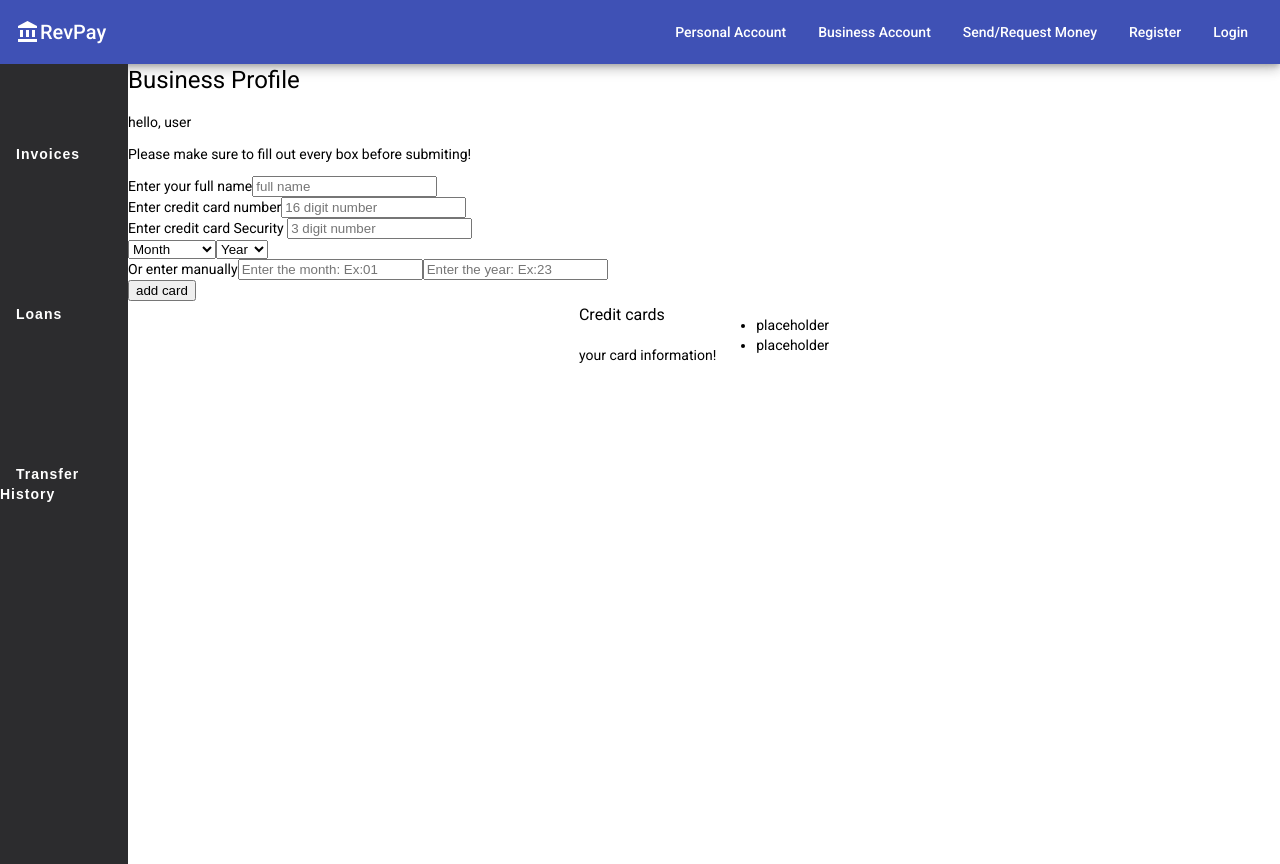
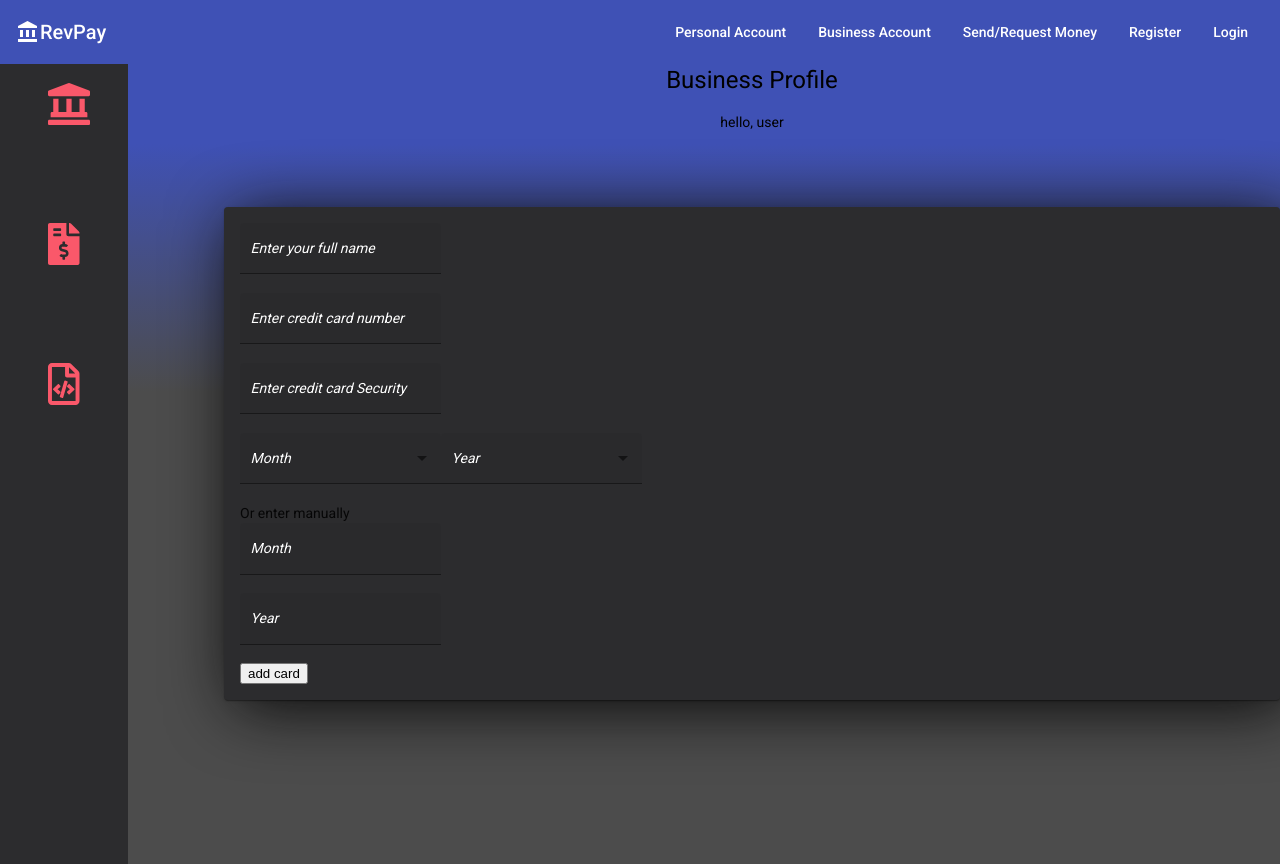
Before and after one commit to mdiazelt/RevPay-Banking-Project, an Angular app in the folder frontend/: page /business in a window 1280 px wide. Built offline with nearby package versions, Linux system fonts and the light colour scheme.

Commit message:
updated the HTML to better suite the CSS styling

```diff
--- a/frontend/src/app/components/business-account/business-account.component.html
+++ b/frontend/src/app/components/business-account/business-account.component.html
@@ -1,22 +1,32 @@
-<div class="business-account">
-    <div class="routerLinks">
+<body>
+    <div class="nav-container">
         <nav class="navclass">
             <ul class="navbar-nav-ul">
-                <li class="nav-item"><a class="nav-link" [routerLink]="['/business/send-invoices']"></a>
+                <li class="nav-item">
+                    <a class="nav-link" [routerLink]="['/placeholder']">
+                        <fa-icon class="fa-primary" [icon]="faLandmark"></fa-icon>
+                        <span class="link-text">Loans</span>
+                    </a>
+                </li>
+                <li class="nav-item">
+                    <a class="nav-link" [routerLink]="['/business/send-invoices']">
+                        <fa-icon class="fa-primary" [icon]="faFileInvoiceDollar"></fa-icon>
                         <span class="link-text">Invoices</span>
+                    </a>
                 </li>
-                <li class="nav-item"><a class="nav-link" [routerLink]="['/placeholder']"></a>
-                    <span class="link-text">Loans</span>
-                </li>
-                <li class="nav-item"><a class="nav-link" [routerLink]="['/placeholder']"></a>
+                <li class="nav-item">
+                    <a class="nav-link" [routerLink]="['/placeholder']">
+                        <fa-icon class="fa-primary" [icon]="faFileCode"></fa-icon>
                         <span class="link-text">Transfer History</span>
+                    </a>
                 </li>
                 <router-outlet></router-outlet>
             </ul>
         </nav>
     </div>
-    <div class="second-container">
-        <div>
+    <main>
+        <div class="container">
+            <div class="bus-header-div">
                 <header class="bus_header">
                     <h1>Business Profile</h1>
                     <p>hello, user</p>
@@ -24,88 +34,95 @@
             </div>
 
             <div class="credit_info_text">
-            <header class="credit_text">
-                <p>Please make sure to fill out every box before submiting!</p>
-            </header>
-            <div class="container">
+                <div class="container-fields">
+                    <mat-card class="card-template">
                         <form>
                             <div class="input-fields">
-                        <label for="credit_name">Enter your full name</label>
-                        <input type="text" name="text" id="credit_name" placeholder="full name">
+                                <mat-form-field class="mat-fields" appearance="fill">
+                                    <mat-label for="credit_name">Enter your full name</mat-label>
+                                    <input class="input-texts" matInput type="text" name="text" id="credit_name">
+                                </mat-form-field>
                             </div>
 
                             <div class="input-fields">
-                        <label for="credit_number">Enter credit card number</label>
-                        <input type="text" id="credit_number" placeholder="16 digit number" maxlength="16"
+                                <mat-form-field class="mat-fields" appearance="fill">
+                                    <mat-label for="credit_number">Enter credit card number</mat-label>
+                                    <input class="input-texts" matInput type="text" id="credit_number" maxlength="16"
                                         (keypress)="numbersOnly($event)">
+                                </mat-form-field>
                             </div>
 
                             <div class="input-fields">
-                        <label for="pwd">Enter credit card Security </label>
-                        <input type="password" name="pwd" id="pwd" placeholder="3 digit number" maxlength="3"
-                            pattern="\d{3}" (keypress)="numbersOnly($event)">
+                                <mat-form-field class="mat-fields" appearance="fill">
+                                    <mat-label for="pwd">Enter credit card Security </mat-label>
+                                    <input class="input-texts" matInput type="password" name="pwd" id="pwd"
+                                        maxlength="3" pattern="\d{3}" (keypress)="numbersOnly($event)">
+                                </mat-form-field>
                             </div>
 
                             <div class="expirary_date">
-                        <select name='expireMM' id='expireMM'>
-                            <option value=''>Month</option>
-                            <option value='01'>January</option>
-                            <option value='02'>February</option>
-                            <option value='03'>March</option>
-                            <option value='04'>April</option>
-                            <option value='05'>May</option>
-                            <option value='06'>June</option>
-                            <option value='07'>July</option>
-                            <option value='08'>August</option>
-                            <option value='09'>September</option>
-                            <option value='10'>October</option>
-                            <option value='11'>November</option>
-                            <option value='12'>December</option>
-                        </select>
-                        <select name='expireYY' id='expireYY'>
-                            <option value=''>Year</option>
-                            <option value='23'>2023</option>
-                            <option value='24'>2024</option>
-                            <option value='25'>2025</option>
-                            <option value='26'>2026</option>
-                            <option value='27'>2027</option>
-                            <option value='28'>2028</option>
-                            <option value='29'>2029</option>
-                        </select>
+                                <mat-form-field class="mat-fields" appearance="fill">
+                                    <mat-label>Month</mat-label>
+                                    <mat-select class="input-texts" name='expireMM' id='expireMM'>
+                                        <mat-option value='01'>January</mat-option>
+                                        <mat-option value='02'>February</mat-option>
+                                        <mat-option value='03'>March</mat-option>
+                                        <mat-option value='04'>April</mat-option>
+                                        <mat-option value='05'>May</mat-option>
+                                        <mat-option value='06'>June</mat-option>
+                                        <mat-option value='07'>July</mat-option>
+                                        <mat-option value='08'>August</mat-option>
+                                        <mat-option value='09'>September</mat-option>
+                                        <mat-option value='10'>October</mat-option>
+                                        <mat-option value='11'>November</mat-option>
+                                        <mat-option value='12'>December</mat-option>
+                                    </mat-select>
+                                </mat-form-field>
+                                <mat-form-field class="mat-fields" appearance="fill">
+                                    <mat-label value=''>Year</mat-label>
+                                    <mat-select class="input-texts" name='expireYY' id='expireYY'>
+                                        <mat-option value='23'>2023</mat-option>
+                                        <mat-option value='24'>2024</mat-option>
+                                        <mat-option value='25'>2025</mat-option>
+                                        <mat-option value='26'>2026</mat-option>
+                                        <mat-option value='27'>2027</mat-option>
+                                        <mat-option value='28'>2028</mat-option>
+                                        <mat-option value='29'>2029</mat-option>
+                                    </mat-select>
+                                </mat-form-field>
 
                                 <div class="input-expirary-fields">
+                                    <div>
                                         <label for="inputCard">Or enter manually</label>
-                            <input class="inputCard" type="text" name="expiry" id="expiry"
-                                placeholder="Enter the month: Ex:01" maxlength="2" pattern="(0[1-9]|1[0-2])"
+                                    </div>
+
+                                    <div class="input-fields">
+                                        <mat-form-field class="mat-fields" appearance="fill">
+                                            <mat-label>Month</mat-label>
+                                            <input class="input-texts" matInput type="text" name="expiry" id="expiry"
+                                                maxlength="2" pattern="(0[1-9]|1[0-2])"
                                                 (keypress)="numbersOnly($event)" />
-                            <input class="inputCard" type="text" name="expiry" id="expiry"
-                                placeholder="Enter the year: Ex:23" maxlength="2" (keypress)="numbersOnly($event)" />
+                                        </mat-form-field>
+                                    </div>
+
+
+                                    <div class="input-fields">
+                                        <mat-form-field class="mat-fields" appearance="fill">
+                                            <mat-label>Year</mat-label>
+                                            <input class="input-texts" matInput type="text" name="expiry" id="expiry"
+                                                maxlength="2" (keypress)="numbersOnly($event)" />
+                                        </mat-form-field>
+                                    </div>
+
                                 </div>
                             </div>
-
                             <div class="submit_button">
                                 <button>add card</button>
                             </div>
                         </form>
+                    </mat-card>
                 </div>
             </div>
         </div>
-    <div class="list_of_cards">
-        <header class="card_list_header">
-            <h3>
-                Credit cards
-            </h3>
-            <p>
-                your card information!
-            </p>
-        </header>
-        <ul class="ol_cards">
-            <li>
-                placeholder
-            </li>
-            <li>
-                placeholder
-            </li>
-        </ul>
-    </div>
-</div>
+    </main>
+</body>
```
Lines whose indentation alone changed are shown as unchanged.
